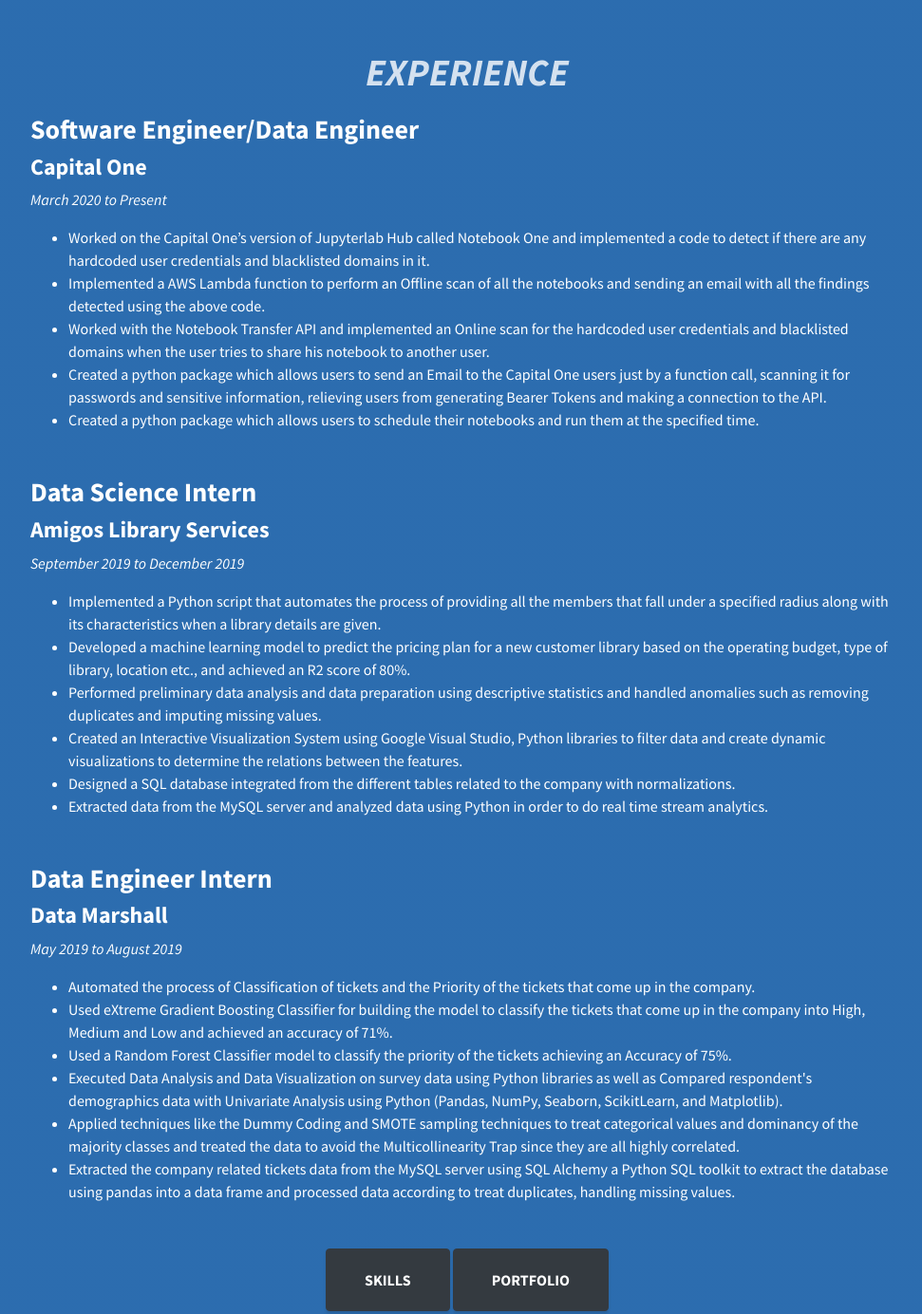
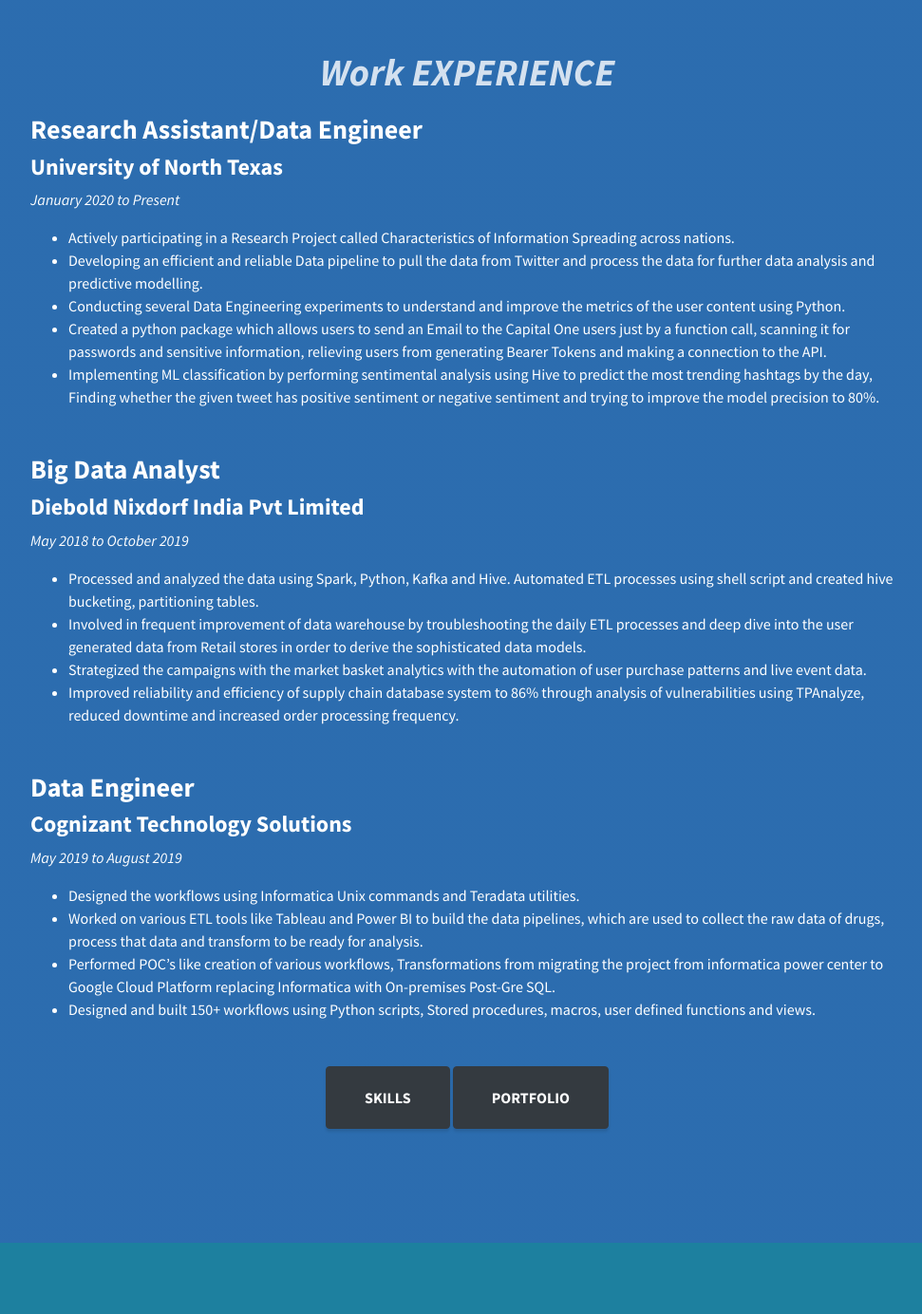
Before and after one commit to shashidhardaida/shashidhardaida.github.io, a website: page Digital-Portfolio/index.html in a window 1280 px wide. Shown: the part 1800-3184 px from the top of the page at 95% size, without its empty margins (148-1119 px from the left). Drawn offline with Linux system fonts and the light colour scheme.

Commit message:
Added Experience

```diff
--- a/Digital-Portfolio/index.html
+++ b/Digital-Portfolio/index.html
@@ -109,40 +109,38 @@
       <div class="row">
         <div class="col-lg-10 mx-auto">
           <div id="experience">
-            <h1 class="mb-1"><em>EXPERIENCE</em></h1>
+            <h1 class="mb-1"><em>Work EXPERIENCE</em></h1>
             <div class="section">
               <div class="sub-section">
 
                 <div class="sub-section">
-                <h3>Software Engineer/Data Engineer</h3>
-                <h4>Capital One</h4>
-                <p><em>March 2020 to Present</em></p>
+                <h3>Research Assistant/Data Engineer</h3>
+                <h4>University of North Texas</h4>
+                <p><em>January 2020 to Present</em></p>
                 <p>
                   <div>
                     <ul>
-                      <li>Worked on the Capital One’s version of Jupyterlab Hub called Notebook One and implemented a code to detect if there are any hardcoded user credentials and blacklisted domains in it.</li>
-                      <li>Implemented a AWS Lambda function to perform an Offline scan of all the notebooks and sending an email with all the findings detected using the above code.</li>
-                      <li>Worked with the Notebook Transfer API and implemented an Online scan for the hardcoded user credentials and blacklisted domains when the user tries to share his notebook to another user.</li>
+                      <li>Actively participating in a Research Project called Characteristics of Information Spreading across nations.</li>
+                      <li>Developing an efficient and reliable Data pipeline to pull the data from Twitter and process the data for further data analysis and predictive modelling.</li>
+                      <li>Conducting several Data Engineering experiments to understand and improve the metrics of the user content using Python.</li>
                       <li>Created a python package which allows users to send an Email to the Capital One users just by a function call, scanning it for passwords and sensitive information, relieving users from generating Bearer Tokens and making a connection to the API.</li>
-                      <li>Created a python package which allows users to schedule their notebooks and run them at the specified time.</li>
+                      <li>Implementing ML classification by performing sentimental analysis using Hive to predict the most trending hashtags by the day, Finding whether the given tweet has positive sentiment or negative sentiment and trying to improve the model precision to 80%.</li>
                     </ul>
                   </div>
 
                 </p>
               </div>
 
-                <h3>Data Science Intern</h3>
-                <h4>Amigos Library Services</h4>
-                <p><em>September 2019 to December 2019</em></p>
+                <h3>Big Data Analyst</h3>
+                <h4>Diebold Nixdorf India Pvt Limited</h4>
+                <p><em>May 2018 to October 2019</em></p>
                 <p>
                   <div>
                     <ul>
-                      <li>Implemented a Python script that automates the process of providing all the members that fall under a specified radius along with its characteristics when a library details are given.</li>
-                      <li>Developed a machine learning model to predict the pricing plan for a new customer library based on the operating budget, type of library, location etc., and achieved an R2 score of 80%.</li>
-                      <li>Performed preliminary data analysis and data preparation using descriptive statistics and handled anomalies such as removing duplicates and imputing missing values.</li>
-                      <li>Created an Interactive Visualization System using Google Visual Studio, Python libraries to filter data and create dynamic visualizations to determine the relations between the features.</li>
-                      <li>Designed a SQL database integrated from the different tables related to the company with normalizations.</li>
-                      <li>Extracted data from the MySQL server and analyzed data using Python in order to do real time stream analytics.</li>
+                      <li>Processed and analyzed the data using Spark, Python, Kafka and Hive. Automated ETL processes using shell script and created hive bucketing, partitioning tables.</li>
+                      <li>Involved in frequent improvement of data warehouse by troubleshooting the daily ETL processes and deep dive into the user generated data from Retail stores in order to derive the sophisticated data models.</li>
+                      <li>Strategized the campaigns with the market basket analytics with the automation of user purchase patterns and live event data.</li>
+                      <li>Improved reliability and efficiency of supply chain database system to 86% through analysis of vulnerabilities using TPAnalyze, reduced downtime and increased order processing frequency.</li>
                     </ul>
                   </div>
 
@@ -160,21 +158,16 @@
 
 
               <div class="sub-section">
-                <h3>Data Engineer Intern</h3>
-                <h4>Data Marshall</h4>
+                <h3>Data Engineer</h3>
+                <h4>Cognizant Technology Solutions</h4>
                 <p><em>May 2019 to August 2019</em></p>
                 <p>
                   <div>
                     <ul>
-                      <li>Automated the process of Classification of tickets and the Priority of the tickets that come up in the company.</li>
-                      <li>Used eXtreme Gradient Boosting Classifier for building the model to classify the tickets that come up in the company into High, Medium and Low and achieved an accuracy of 71%.</li>
-                      <li>Used a Random Forest Classifier model to classify the priority of the tickets achieving an Accuracy of 75%.</li>
-                      <li>Executed Data Analysis and Data Visualization on survey data using Python libraries as well as Compared respondent's demographics data with Univariate Analysis using Python (Pandas, NumPy, Seaborn, ScikitLearn, and
-                        Matplotlib).</li>
-                      <li>Applied techniques like the Dummy Coding and SMOTE sampling techniques to treat categorical values and dominancy of the majority classes and treated the data to avoid the Multicollinearity Trap since they are all highly
-                        correlated.</li>
-                      <li>Extracted the company related tickets data from the MySQL server using SQL Alchemy a Python SQL toolkit to extract the database using pandas into a data frame and processed data according to treat duplicates, handling
-                        missing values.</li>
+                      <li>Designed the workflows using Informatica Unix commands and Teradata utilities.</li>
+                      <li>Worked on various ETL tools like Tableau and Power BI to build the data pipelines, which are used to collect the raw data of drugs, process that data and transform to be ready for analysis.</li>
+                      <li>Performed POC’s like creation of various workflows, Transformations from migrating the project from informatica power center to Google Cloud Platform replacing Informatica with On-premises Post-Gre SQL.</li>
+                      <li>Designed and built 150+ workflows using Python scripts, Stored procedures, macros, user defined functions and views.</li>
                     </ul>
                   </div>
 
```
Also changed, not shown: 1 other file.
